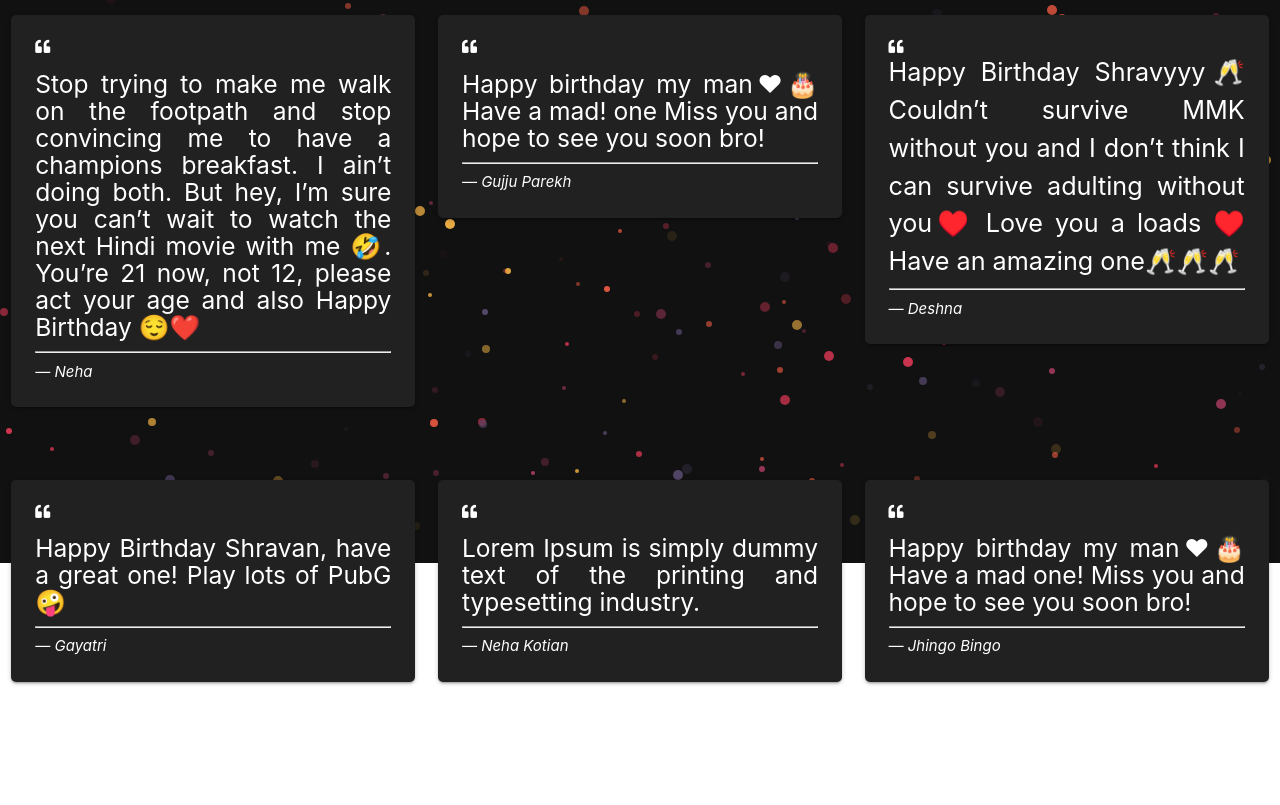
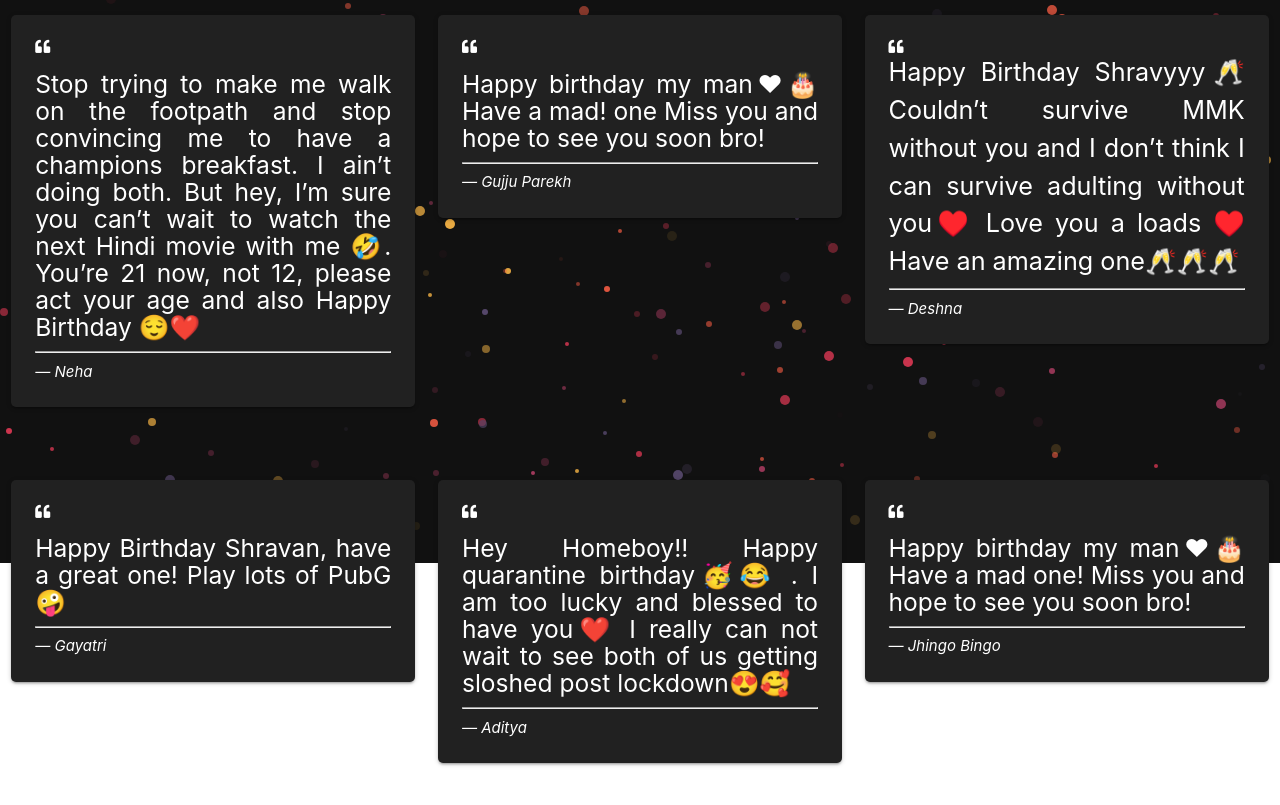
Before and after one commit to jaydjhangiani/SA21, a plain HTML site: page index.html in a window 1280 px wide. Shown: the part 237-1042 px from the top of the page. Before the commit the page ends 969 px from the top, so only its background shows below. Drawn offline with nearby package versions, Linux system fonts and the light colour scheme; animation ran at ten frames a second.

Commit message:
Update index.html

```diff
--- a/index.html
+++ b/index.html
@@ -127,11 +127,10 @@
 						<div class="card-content white-text">
 							<a class="white-text"><i class="fas fa-quote-left"></i></a>
 							<h5 class="white-text">
-								Lorem Ipsum is simply dummy text of the printing and typesetting
-								industry.
+								Hey Homeboy!! Happy quarantine birthday🥳😂 . I am too lucky and blessed to have you❤️ I really can not wait to see both of us getting sloshed post lockdown😍🥰
 							</h5>
 							<hr />
-							<cite class="white-text">&#8212; Neha Kotian</cite>
+							<cite class="white-text">&#8212; Aditya </cite>
 						</div>
 					</div>
 				</div>
```
